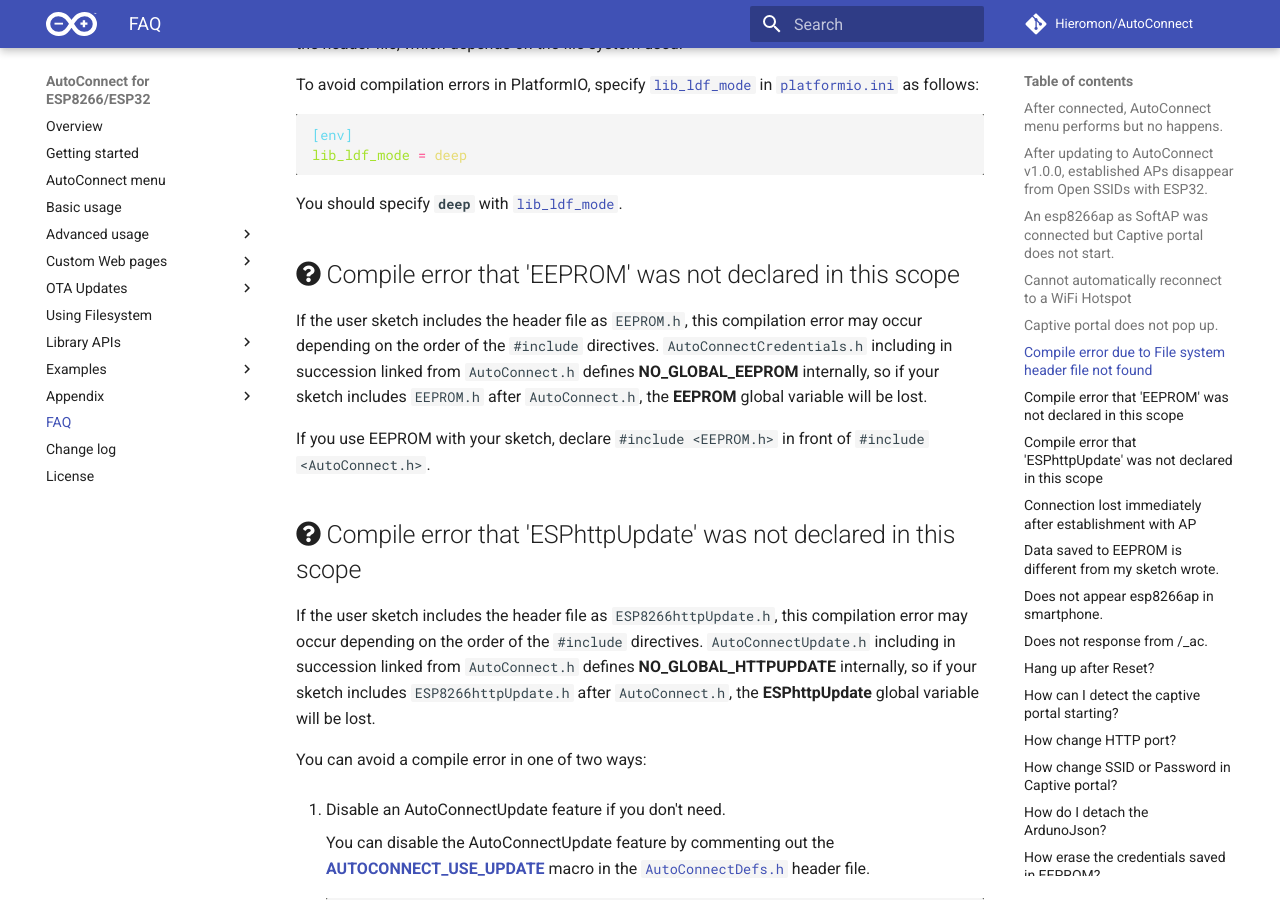
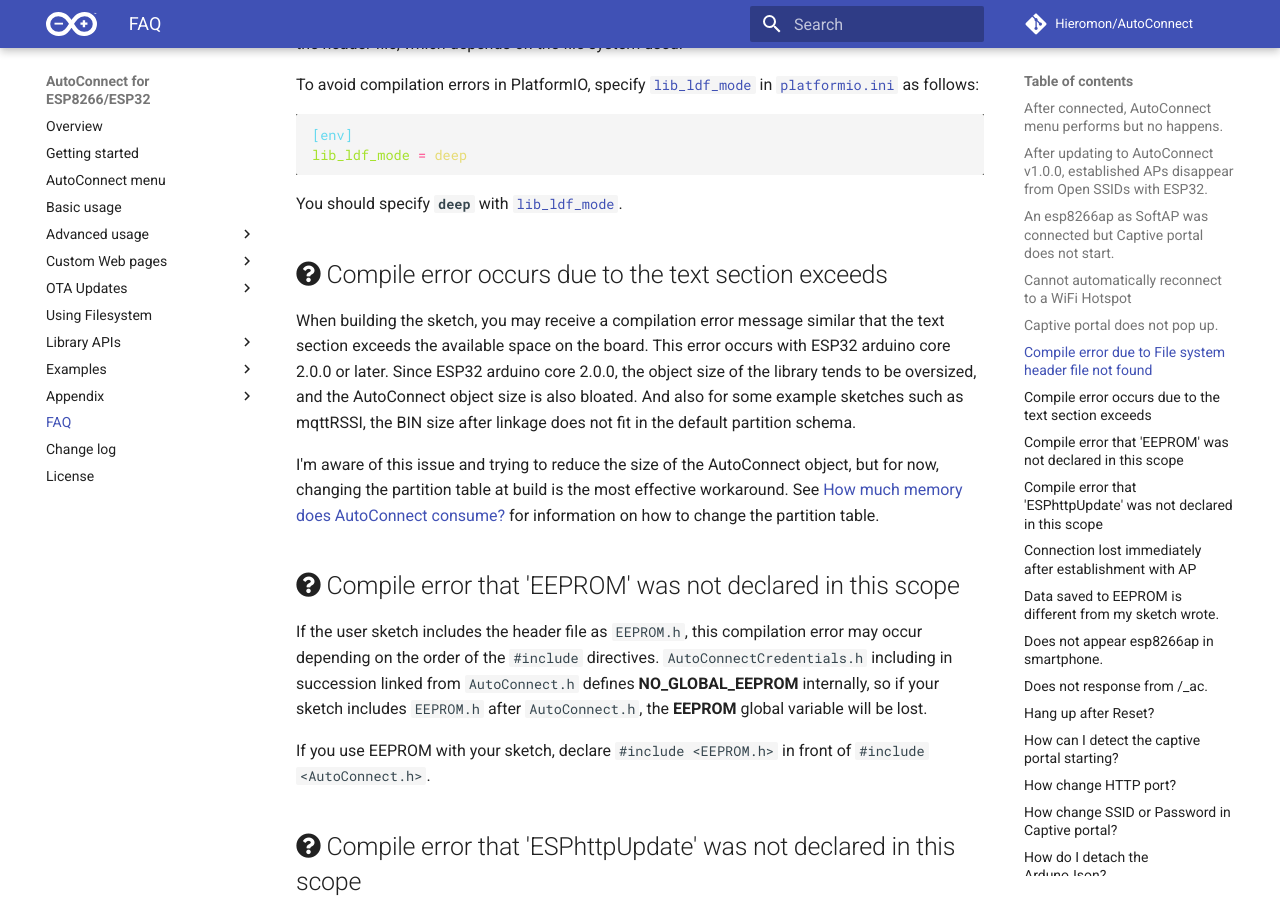
Before and after one commit to Hieromon/AutoConnect, an MkDocs documentation site: the page built from mkdocs/faq.md, in a window 1280 px wide and 900 px high, scrolled down 2566 px. Built offline with MkDocs 1.6.1 and Material for MkDocs 9.7.7, drawn with Linux system fonts in a browser that asks for light colours; nearby versions of some CDN libraries; comment, search, counter and statistics services are not loaded.

Commit message:
Notes for Sketch size

````diff
--- a/mkdocs/faq.md
+++ b/mkdocs/faq.md
@@ -63,6 +63,13 @@
 ```
 
 You should specify **`deep`** with [`lib_ldf_mode`](https://docs.platformio.org/en/latest/projectconf/section_env_library.html#lib-ldf-mode).
+
+## <i class="fa fa-question-circle"></i> Compile error occurs due to the text section exceeds
+
+When building the sketch, you may receive a compilation error message similar that the text section exceeds the available space on the board. This error occurs with ESP32 arduino core 2.0.0 or later. Since ESP32 arduino core 2.0.0, the object size of the library tends to be oversized, and the AutoConnect object size is also bloated.
+And also for some example sketches such as mqttRSSI, the BIN size after linkage does not fit in the default partition schema.
+
+I'm aware of this issue and trying to reduce the size of the AutoConnect object, but for now, changing the partition table at build is the most effective workaround. See [How much memory does AutoConnect consume?](#how-much-memory-does-autoconnect-consume) for information on how to change the partition table.
 
 ## <i class="fa fa-question-circle"></i> Compile error that 'EEPROM' was not declared in this scope
 
````
Also changed, not shown: 3 other files.
